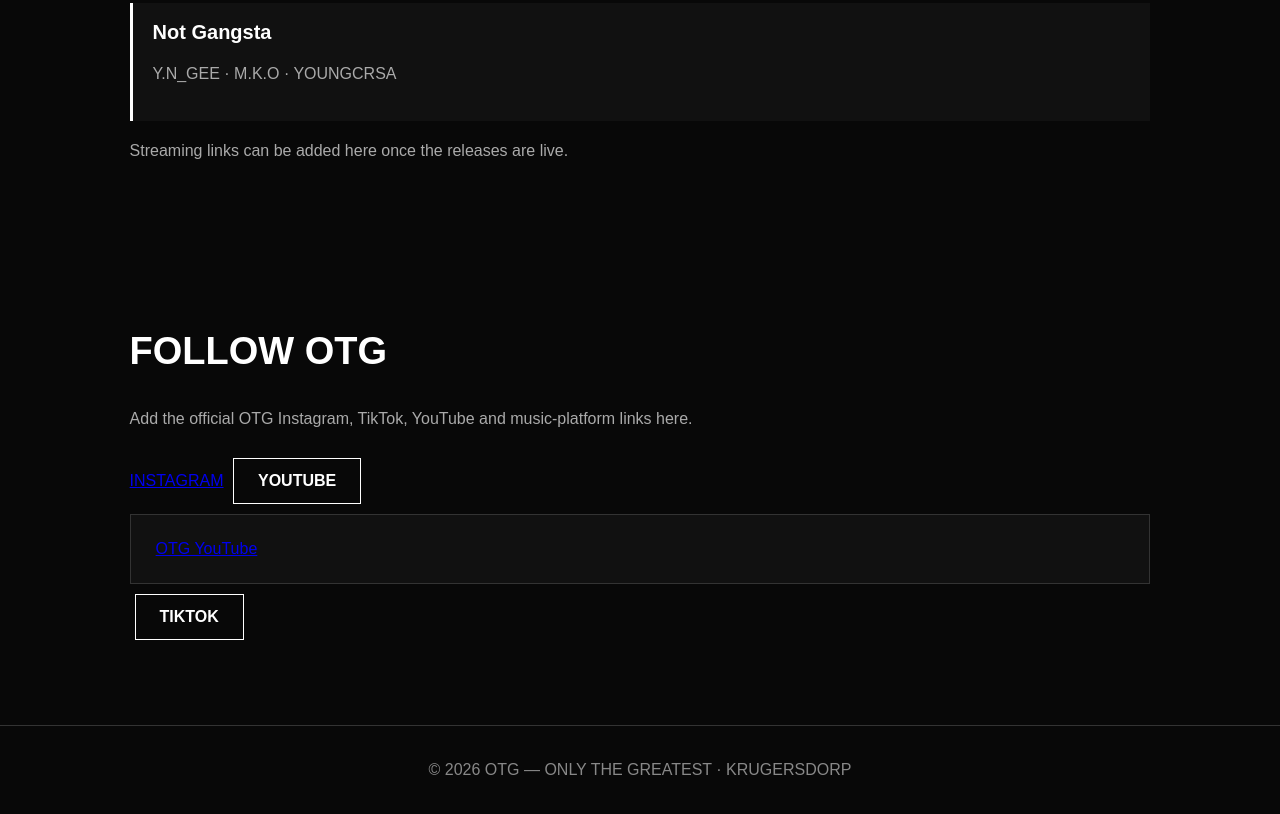
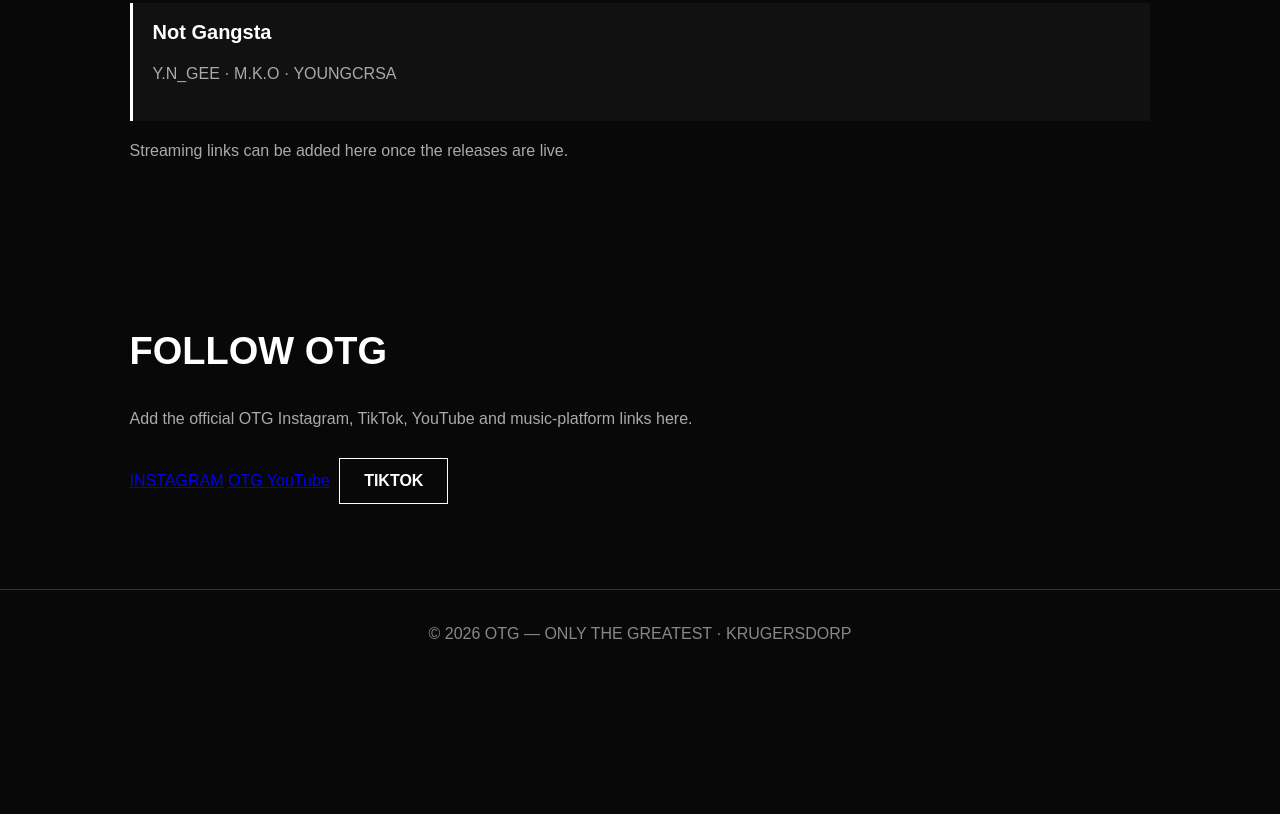
Before and after one commit to ynggee99-design/otg-krugersdorp., a plain HTML site: page index.html in a window 1280 px wide. Shown: the part 2142-2956 px from the top of the page. After the commit the page ends 2820 px from the top, so only its background shows below. Drawn offline with Linux system fonts and the light colour scheme.

Commit message:
Update index.html

```diff
--- a/index.html
+++ b/index.html
@@ -73,7 +73,6 @@ footer{border-top:1px solid #333;padding:35px 7%;text-align:center;color:#888}
   <h2>FOLLOW OTG</h2>
   <p class="muted">Add the official OTG Instagram, TikTok, YouTube and music-platform links here.</p>
   <a href="https://www.instagram.com/otg_only_the_greatest" target="_blank">INSTAGRAM</a>
-  <a class="btn" href="#">YOUTUBE</a><div class="card">
   <a href="https://www.youtube.com/@OnlytheGreatest-OTG" target="_blank">OTG YouTube</a>
 </div>
   <a class="btn" href="#">TIKTOK</a>
```
